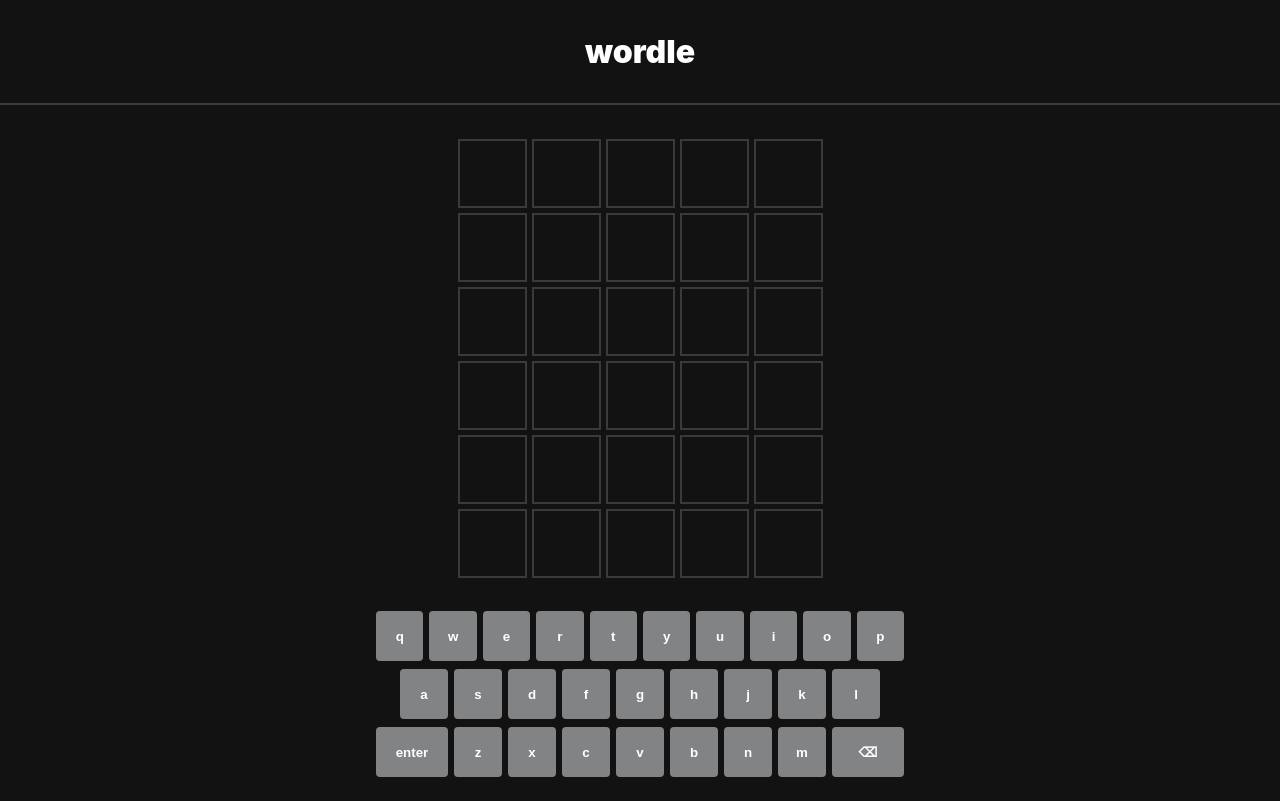
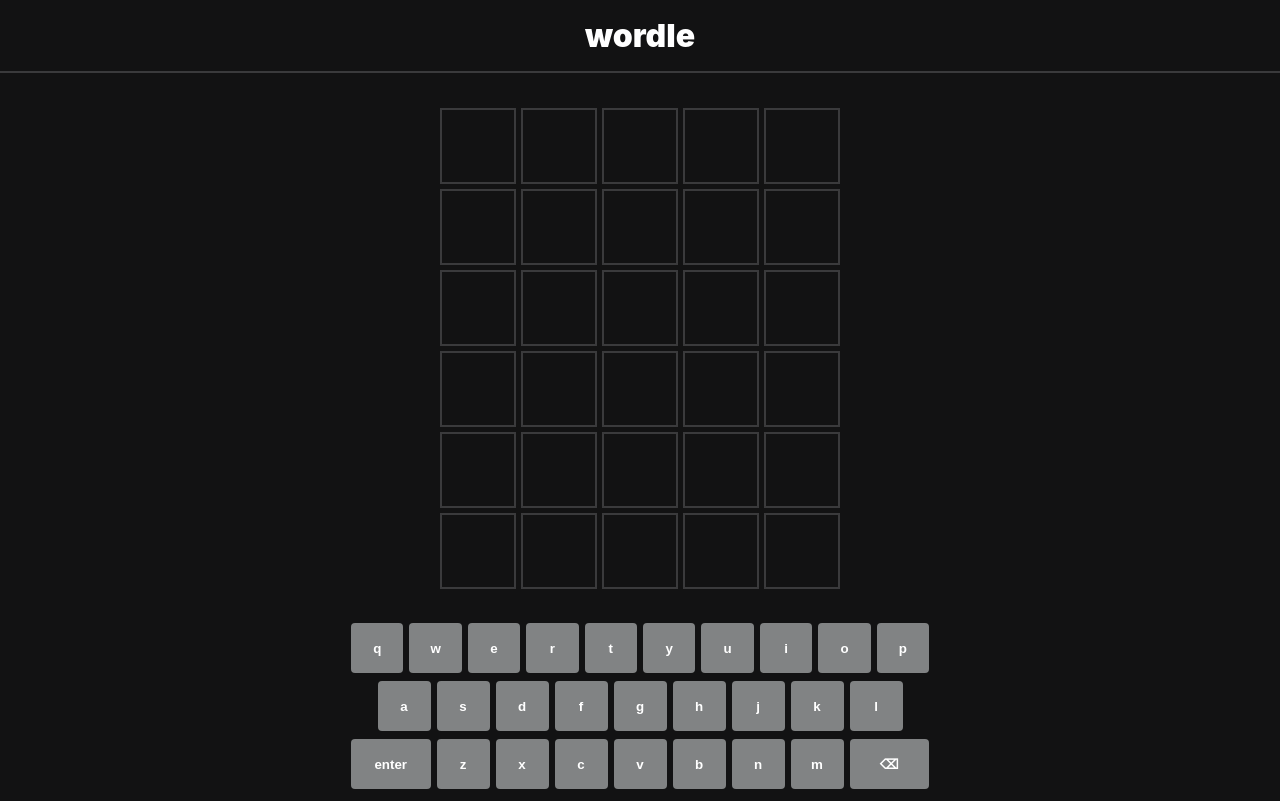
Before and after one commit to jasoncrout/wordle, a React (Create React App) app in the folder client/: page / in a window 1280 px wide. Built offline with nearby package versions, Linux system fonts and the light colour scheme; the HTML template or start-up script is replaced by a standard one.

Commit message:
fix: layout and sizing of board

```diff
--- a/client/src/components/Game.css
+++ b/client/src/components/Game.css
@@ -1,7 +1,7 @@
 .Game {
   width: 100%;
-  height: calc(100% - 120px);
-  max-width: 550px;
+  height: calc(100% - 4.5rem);
+  max-width: 600px;
   display: flex;
   flex-direction: column;
   margin: 0 auto;
--- a/client/src/components/Header.css
+++ b/client/src/components/Header.css
@@ -6,6 +6,6 @@
 h1 {
   font-weight: 900;
   margin: 0;
-  padding-top: 2rem;
-  padding-bottom: 2rem;
+  padding-top: 1rem;
+  padding-bottom: 1rem;
 }
--- a/client/src/components/Keyboard.css
+++ b/client/src/components/Keyboard.css
@@ -2,7 +2,7 @@
   display: block;
   justify-content: center;
   align-items: center;
-  margin: 0 8px;
+  margin: 0 8px 4px;
 }
 
 .Keyboard-row {
```
